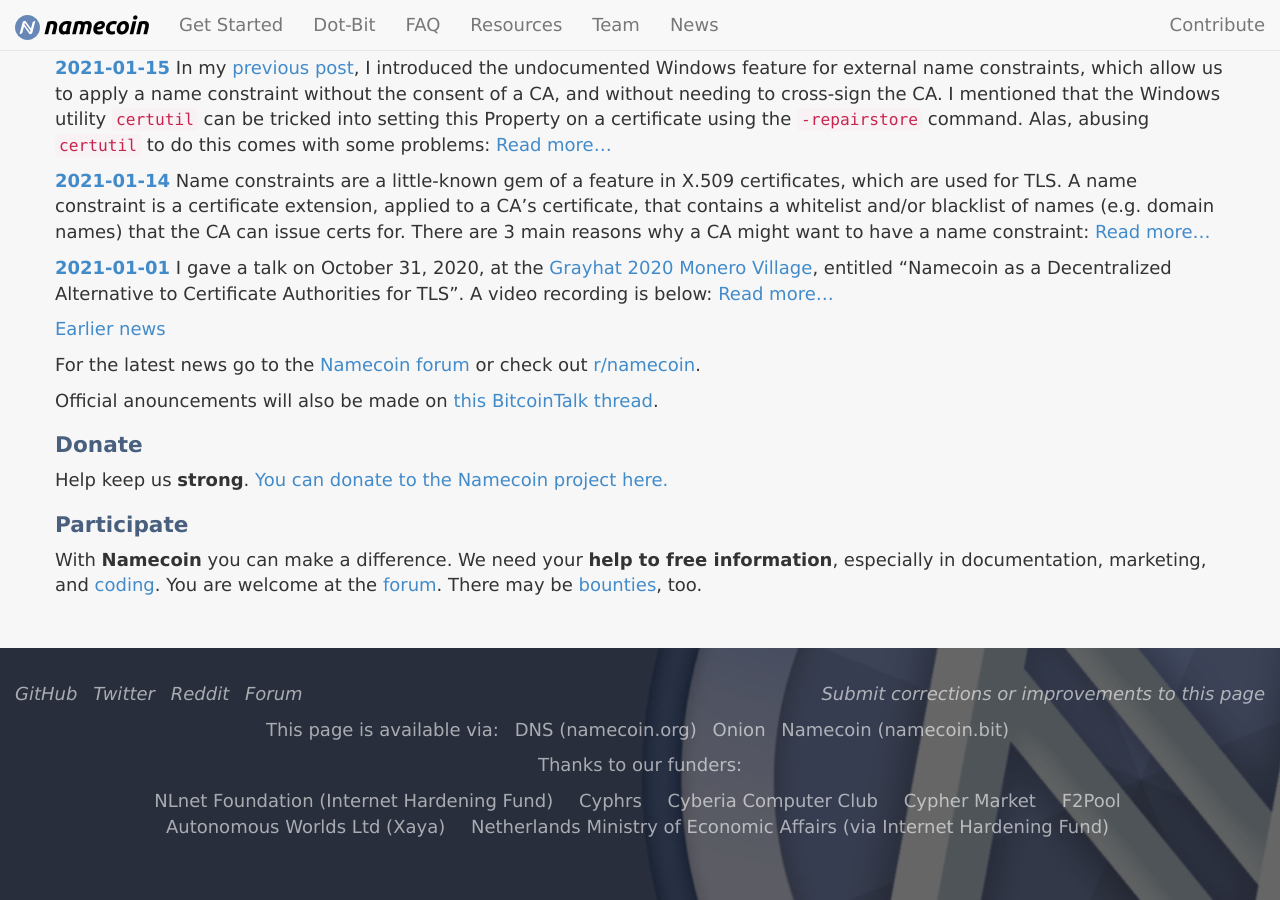
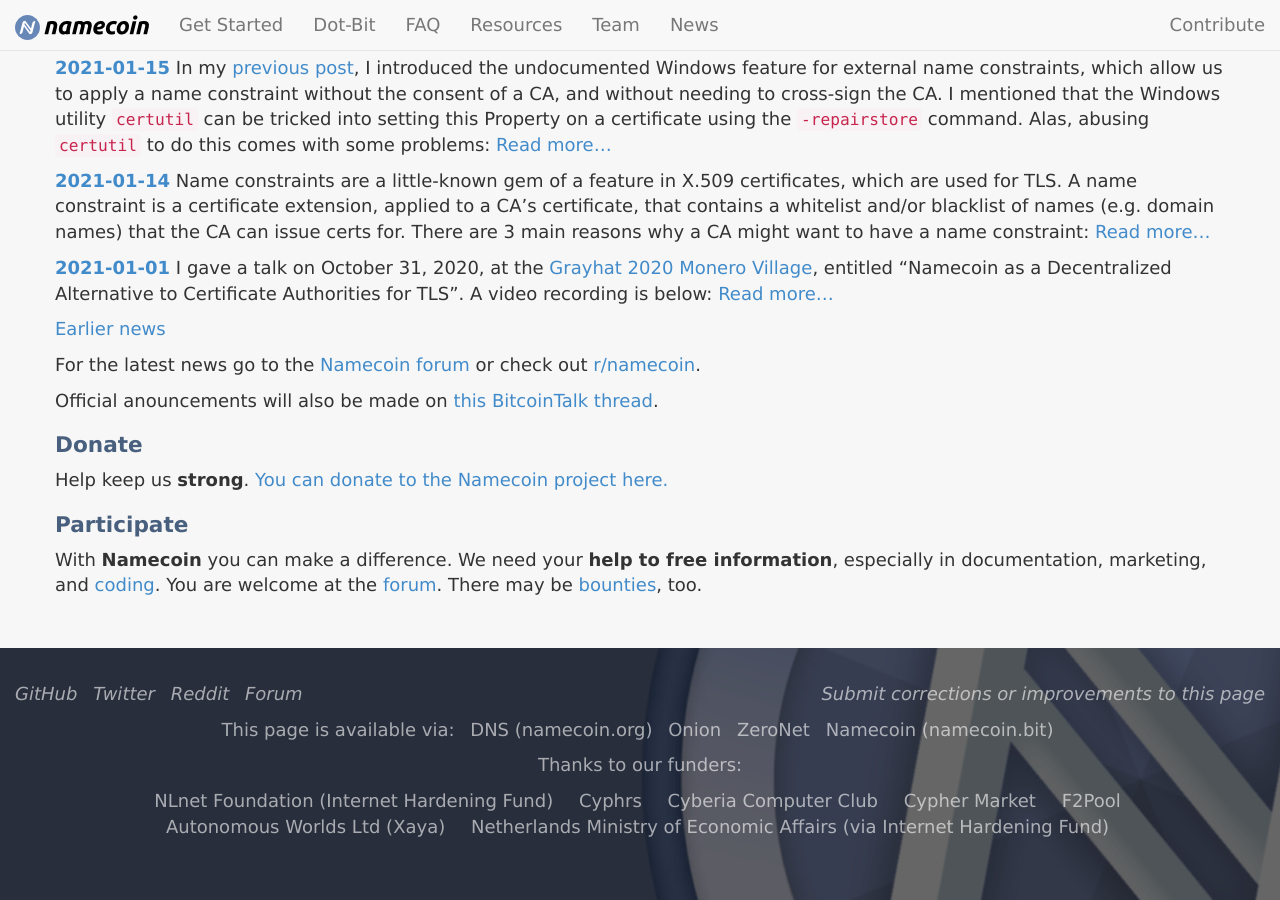
Before and after one commit to JeremyRand/namecoin.org, a Jekyll site: the page built from index.md, in a window 1280 px wide and 900 px high, scrolled down 1724 px. Built offline with Jekyll 4.4.1, drawn with Linux system fonts in a browser that asks for light colours.

Commit message:
Add ZeroNet mirror to footer

```diff
--- a/_includes/footer.html
+++ b/_includes/footer.html
@@ -18,6 +18,7 @@
                 <li>This page is available via:</li>
                 <li><a href="https://www.namecoin.org{{page.url}}">DNS (namecoin.org)</a></li>
                 <li><a href="https://www.rw6nbpjrmcpdxszn3air4bt7t75rpz4cp3c2kbdu72ptua57tzvin4id.onion{{page.url}}">Onion</a></li>
+                <li><a href="http://127.0.0.1:43110/1EZSUprqJQph9JwKg3gAJtiNs899vatZTo{{page.url}}">ZeroNet</a></li>
                 <li><a href="https://namecoin.bit{{page.url}}">Namecoin (namecoin.bit)</a></li>
             </ul>
         </div>
```
